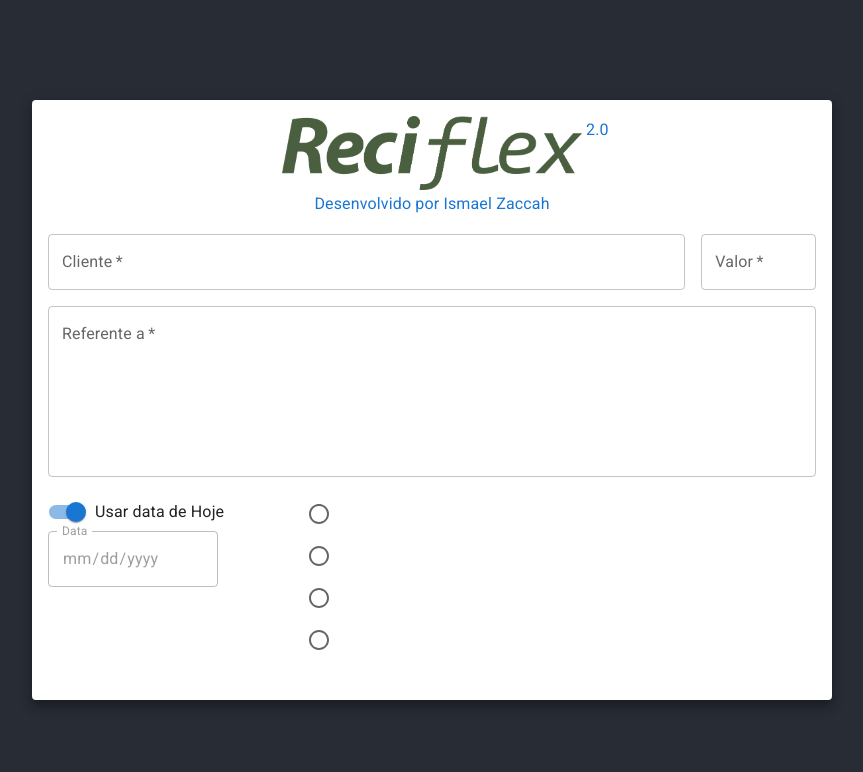
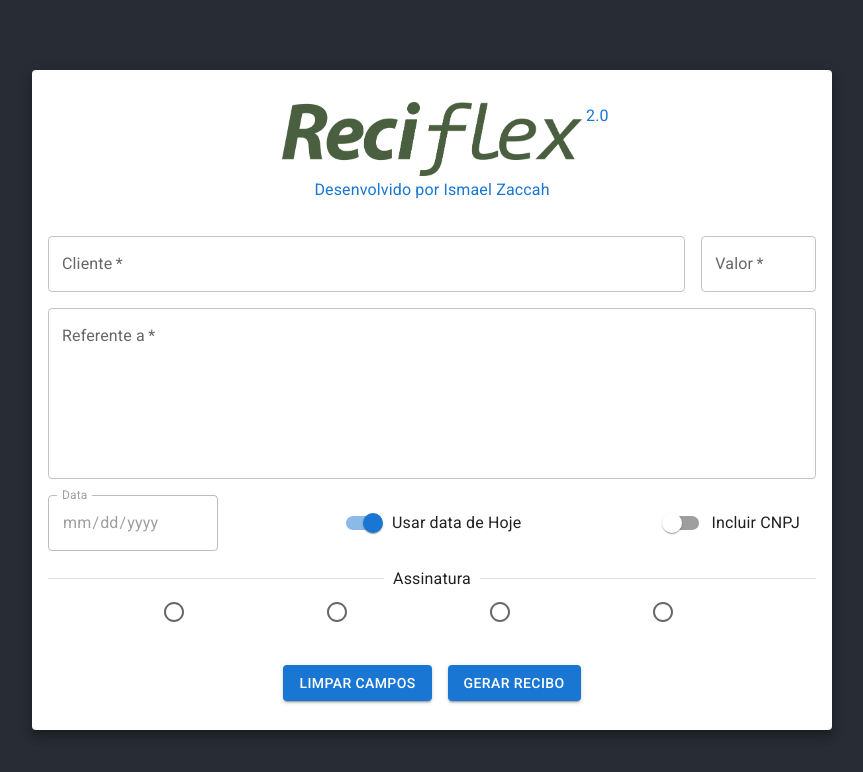
Before and after one commit to ismaelzaccah/reciflex-2, a React (Create React App) app: page / in a window 1280 px wide. Shown: the top 772 px of the page, without its empty margins (208-1071 px from the left). Built offline with nearby package versions, Linux system fonts and the light colour scheme.

Commit message:
Home page UI finished

```diff
--- a/src/App.jsx
+++ b/src/App.jsx
@@ -2,17 +2,20 @@ import '@fontsource/roboto/300.css';
 import '@fontsource/roboto/400.css';
 import '@fontsource/roboto/500.css';
 import '@fontsource/roboto/700.css';
-import logo from './assets/reciflex-logo.png';
 import './App.css';
 import * as React from 'react';
-import { Box, Paper, TextField, CssBaseline, Typography, Link, Grid, FormControlLabel, Switch, RadioGroup, Radio } from '@mui/material';
+import { Box, Paper, TextField, CssBaseline, Grid, FormControlLabel, Switch, Button, Divider } from '@mui/material';
+import ReciflexLogo from './components/ReciflexLogo';
+import SignaturesRadio from './components/SignaturesRadio';
+import { Stack } from '@mui/system';
 
-function App() {
+const App = () => {
   const [todayChecked, setTodayChecked] = React.useState(true);
 
   const handleChange = (event) => {
     setTodayChecked(event.target.checked);
   };
+
 
   return (
     <CssBaseline>
@@ -23,30 +26,13 @@ function App() {
           flexWrap: 'wrap',
           '& > :not(style)': {
             width: 800,
-            height: 600,
+            height: 660,
           },
         }}>
         <Paper
           elevation={8}
           sx={{ justifyContent: 'center' }}>
-          <Link
-            className="flex column-center"
-            href="https://github.com/ismaelzaccah/reciflex"
-            draggable="false"
-            target="_blank"
-            mt={2}
-            mx="auto"
-            width={380}
-            sx={{ textDecoration: 'none' }}
-          >
-            <Box sx={{ display: 'flex' }}>
-              <img src={logo} alt="Reciflex 2 logo" width={300} draggable="false" />
-              <Typography variant='subtitle1' sx={{ position: 'absolute', ml: 38 }}>
-                2.0
-              </Typography>
-            </Box>
-            <Typography variant='subtitle1'>Desenvolvido por Ismael Zaccah</Typography>
-          </Link>
+          <ReciflexLogo />
 
           <Box m={2}>
             <Grid container spacing={2}>
@@ -73,15 +59,8 @@ function App() {
                   multiline
                   rows={6} />
               </Grid>
-              <Grid item xs={4}>
-                <FormControlLabel
-                  control={
-                    <Switch
-                      id="today"
-                      checked={todayChecked}
-                      onChange={handleChange} />
-                  } label="Usar data de Hoje" />
-                <Grid item xs={6}>
+              <Grid item xs={12}>
+                <Stack direction="row" justifyContent="space-between">
                   <TextField
                     type="date"
                     id="date"
@@ -89,35 +68,30 @@ function App() {
                     InputLabelProps={{ shrink: true }}
                     disabled={todayChecked}
                   />
-                </Grid>
+                  <FormControlLabel
+                    control={
+                      <Switch
+                        id="today"
+                        checked={todayChecked}
+                        onChange={handleChange} />
+                    } label="Usar data de Hoje" />
+                  <FormControlLabel
+                    control={
+                      <Switch id="includeCNPJ" />}
+                    label="Incluir CNPJ"
+                  />
+                </Stack>
               </Grid>
-              <Grid item xs={8}>
-                <RadioGroup
-                  id="signature"
-                  name="signature"
-                >
-                  <FormControlLabel
-                    value="signature1"
-                    control={<Radio />}
-                    label={process.env.REACT_APP_SIGNATURE_1_OWNER}
-                  />
-                  <FormControlLabel
-                    value="signature2"
-                    control={<Radio />}
-                    label={process.env.REACT_APP_SIGNATURE_2_OWNER}
-                  />
-                  <FormControlLabel
-                    value="signature3"
-                    control={<Radio />}
-                    label={process.env.REACT_APP_SIGNATURE_3_OWNER}
-                  />
-                  <FormControlLabel
-                    value="signature4"
-                    control={<Radio />}
-                    label={process.env.REACT_APP_SIGNATURE_4_OWNER}
-                  />
-                </RadioGroup>
-              </Grid>
+            </Grid>
+            <Grid item xs={12} mt={2}>
+              <Divider>Assinatura</Divider>
+              <SignaturesRadio />
+            </Grid>
+            <Grid item xs={12} mt={4}>
+              <Stack spacing={2} direction="row" justifyContent="center">
+                <Button variant='contained' type='reset'>Limpar Campos</Button>
+                <Button variant='contained' type='submit'>Gerar Recibo</Button>
+              </Stack>
             </Grid>
           </Box>
 
--- /dev/null
+++ b/src/components/ReciflexLogo/index.jsx
@@ -0,0 +1,28 @@
+import { Box } from '@mui/system';
+import { Link, Typography } from '@mui/material';
+import logo from '../../assets/reciflex-logo.png';
+
+const reciflexLogo = () => {
+  return (
+    <Link
+      className="flex column-center"
+      href="https://github.com/ismaelzaccah/reciflex-2"
+      draggable="false"
+      target="_blank"
+      my={4}
+      mx="auto"
+      width={380}
+      sx={{ textDecoration: 'none' }}
+    >
+      <Box sx={{ display: 'flex' }}>
+        <img src={logo} alt="Reciflex 2 logo" width={300} draggable="false" />
+        <Typography variant='subtitle1' sx={{ position: 'absolute', ml: 38 }}>
+          2.0
+        </Typography>
+      </Box>
+      <Typography variant='subtitle1'>Desenvolvido por Ismael Zaccah</Typography>
+    </Link>
+  )
+}
+
+export default reciflexLogo;
--- /dev/null
+++ b/src/components/SignaturesRadio/index.jsx
@@ -0,0 +1,35 @@
+import { FormControlLabel, Radio, Stack } from "@mui/material";
+
+const signaturesRadio = () => {
+  const signature1 = process.env.REACT_APP_SIGNATURE_1_OWNER;
+  const signature2 = process.env.REACT_APP_SIGNATURE_2_OWNER;
+  const signature3 = process.env.REACT_APP_SIGNATURE_3_OWNER;
+  const signature4 = process.env.REACT_APP_SIGNATURE_4_OWNER;
+
+  return (
+    <Stack direction="row" justifyContent="space-evenly">
+      <FormControlLabel
+        value="signature1"
+        control={<Radio />}
+        label={signature1}
+      />
+      <FormControlLabel
+        value="signature2"
+        control={<Radio />}
+        label={signature2}
+      />
+      <FormControlLabel
+        value="signature3"
+        control={<Radio />}
+        label={signature3}
+      />
+      <FormControlLabel
+        value="signature4"
+        control={<Radio />}
+        label={signature4}
+      />
+    </Stack>
+  )
+}
+
+export default signaturesRadio;
```
